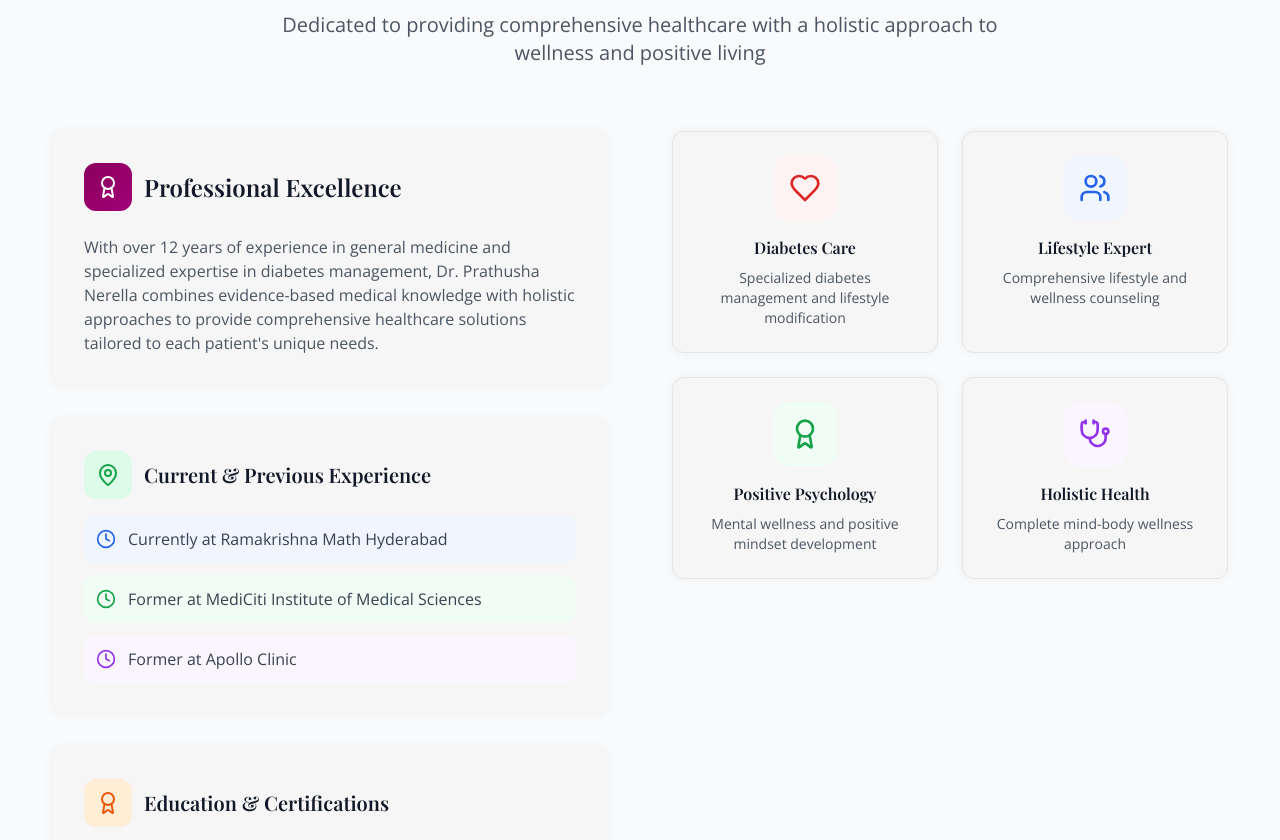
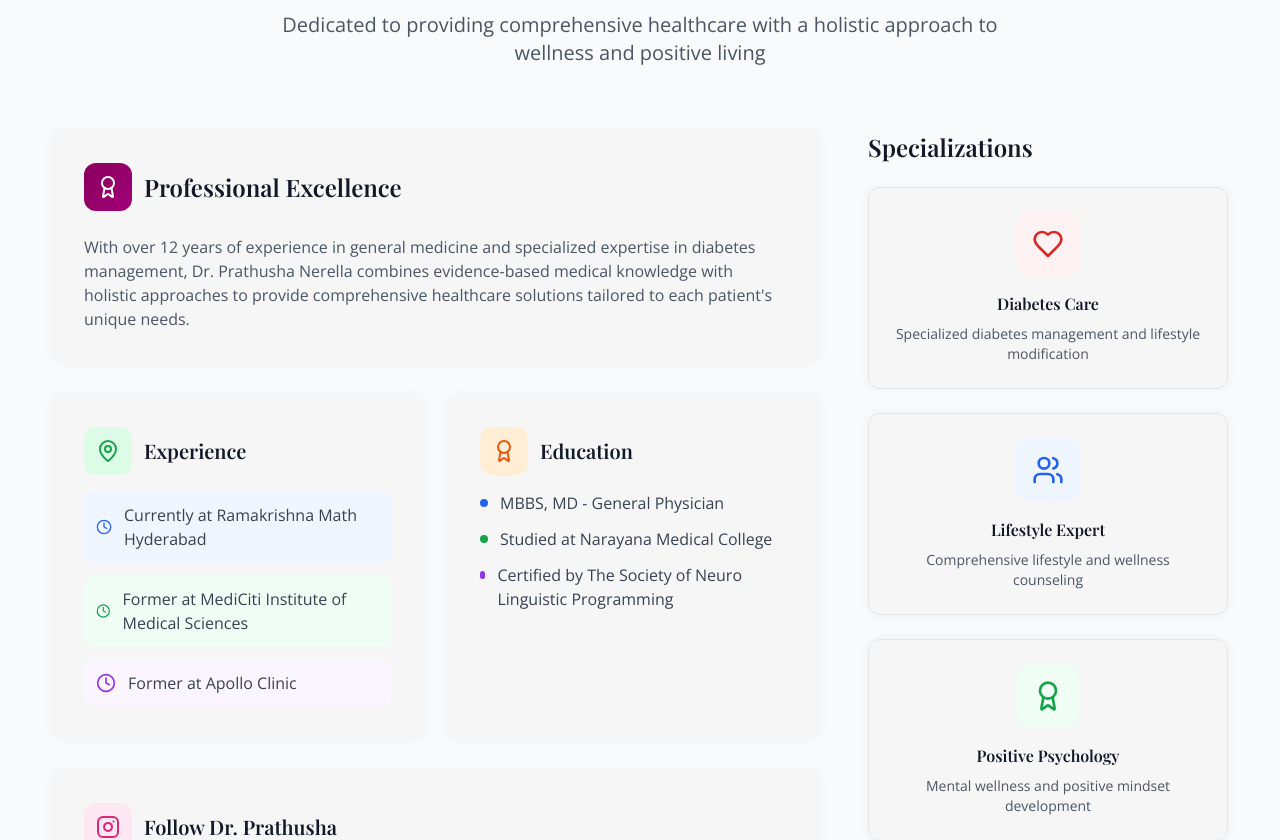
Before and after one commit to jp-sivaraju/nerella-wellness-hub, a React (Vite) app: page / in a window 1280 px wide. Shown: the part 980-1820 px from the top of the page. Built offline with nearby package versions, Linux system fonts and the light colour scheme.

Commit message:
Refactor: Realign About section sections
Realign sections within the "About Dr. Prathusha Nerella" section for better grouping.

```diff
--- a/src/pages/Index.tsx
+++ b/src/pages/Index.tsx
@@ -221,8 +221,13 @@ const Index = () => {
             </p>
           </div>
 
-          <div className="grid lg:grid-cols-2 gap-8 lg:gap-16 items-start">
-            <div className="space-y-6 lg:space-y-8">
+          {/* Main Content Grid */}
+          <div className="grid lg:grid-cols-3 gap-8 lg:gap-12">
+
+            {/* Left Column - Professional Information */}
+            <div className="lg:col-span-2 space-y-6 lg:space-y-8">
+
+              {/* Professional Excellence Card */}
               <div className="professional-card p-6 lg:p-8 space-y-4 lg:space-y-6">
                 <div className="flex items-center space-x-3 mb-4">
                   <div className="w-12 h-12 medical-gradient rounded-lg flex items-center justify-center">
@@ -237,12 +242,16 @@ const Index = () => {
                 </p>
               </div>
 
+              {/* Experience & Education Grid */}
+              <div className="grid md:grid-cols-2 gap-6">
+
+                {/* Current & Previous Experience */}
                 <div className="professional-card p-6 lg:p-8 space-y-4">
                   <div className="flex items-center space-x-3 mb-4">
                     <div className="w-12 h-12 bg-green-100 rounded-lg flex items-center justify-center">
                       <MapPin className="h-6 w-6 text-green-600" />
                     </div>
-                  <h4 className="text-lg lg:text-xl font-semibold text-gray-900">Current & Previous Experience</h4>
+                    <h4 className="text-lg lg:text-xl font-semibold text-gray-900">Experience</h4>
                   </div>
                   <div className="space-y-3">
                     <div className="flex items-center space-x-3 p-3 bg-blue-50 rounded-lg">
@@ -260,12 +269,13 @@ const Index = () => {
                   </div>
                 </div>
 
+                {/* Education & Certifications */}
                 <div className="professional-card p-6 lg:p-8 space-y-4">
                   <div className="flex items-center space-x-3 mb-4">
                     <div className="w-12 h-12 bg-orange-100 rounded-lg flex items-center justify-center">
                       <Award className="h-6 w-6 text-orange-600" />
                     </div>
-                  <h4 className="text-lg lg:text-xl font-semibold text-gray-900">Education & Certifications</h4>
+                    <h4 className="text-lg lg:text-xl font-semibold text-gray-900">Education</h4>
                   </div>
                   <div className="space-y-3">
                     <div className="flex items-start space-x-3">
@@ -281,6 +291,8 @@ const Index = () => {
                       <p className="text-gray-700 font-medium text-sm lg:text-base">Certified by The Society of Neuro Linguistic Programming</p>
                     </div>
                   </div>
+                </div>
+
               </div>
 
               {/* Social Media Section */}
@@ -330,9 +342,13 @@ const Index = () => {
                   </a>
                 </div>
               </div>
+
             </div>
 
-            <div className="grid grid-cols-1 sm:grid-cols-2 gap-4 lg:gap-6">
+            {/* Right Column - Specializations */}
+            <div className="space-y-6">
+              <h3 className="text-xl lg:text-2xl font-semibold text-gray-900 text-center lg:text-left">Specializations</h3>
+              <div className="grid grid-cols-1 gap-4 lg:gap-6">
                 {[
                   { icon: Heart, title: "Diabetes Care", desc: "Specialized diabetes management and lifestyle modification", color: "bg-red-50 text-red-600" },
                   { icon: Users, title: "Lifestyle Expert", desc: "Comprehensive lifestyle and wellness counseling", color: "bg-blue-50 text-blue-600" },
@@ -349,10 +365,12 @@ const Index = () => {
                 ))}
               </div>
             </div>
+
+          </div>
         </div>
       </section>
 
-      {/* Services Section - Enhanced Mobile */}
+      {/* Services Section - Mobile Enhanced */}
       <section id="services" className="section-padding bg-white">
         <div className="max-w-7xl mx-auto px-4 sm:px-6 lg:px-8">
           <div className="text-center mb-12 lg:mb-16">
```
Lines whose indentation alone changed are shown as unchanged.
